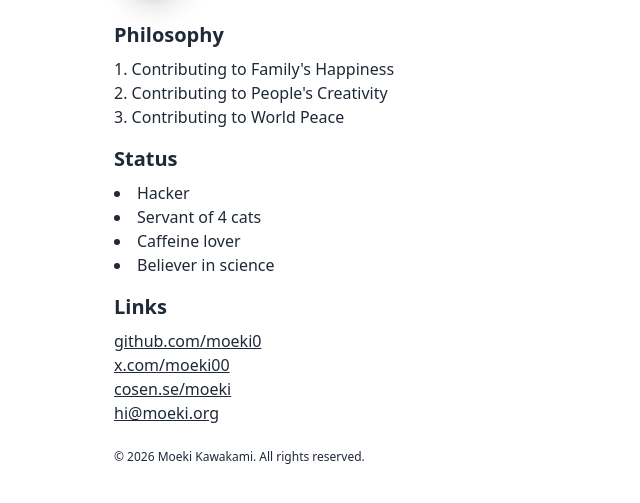
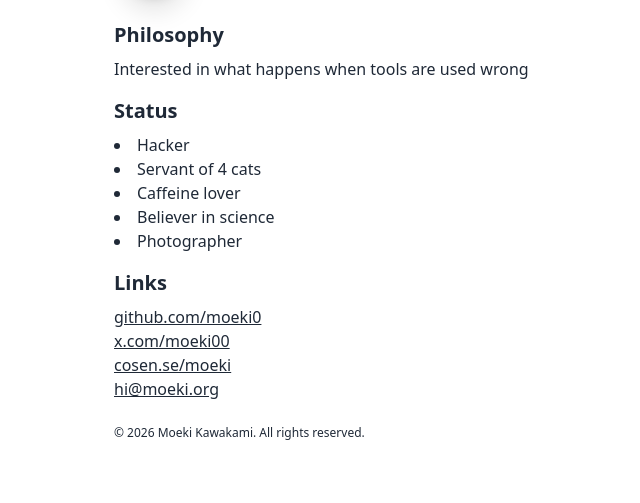
Before and after one commit to moeki0/website, an Astro site: page / in a window 1280 px wide. Shown: the part 163-666 px from the top of the page, without its empty margins (308-948 px from the left). Built offline with nearby package versions, Linux system fonts and the light colour scheme; Astro itself is replaced by a stand-in of ours.

Commit message:
Update philosophy and add Photographer to status
Co-Authored-By: Claude Opus 4.6 (1M context) <noreply@anthropic.com>

```diff
--- a/src/pages/index.astro
+++ b/src/pages/index.astro
@@ -12,11 +12,7 @@ import BaseLayout from '../layouts/BaseLayout.astro';
     </section>
     <section class="py-2">
       <h2 class="mb-2 text-xl font-bold">Philosophy</h2>
-      <ol class="list-decimal list-inside">
-        <li>Contributing to Family's Happiness</li>
-        <li>Contributing to People's Creativity</li>
-        <li>Contributing to World Peace</li>
-      </ol>
+      <p>Interested in what happens when tools are used wrong</p>
     </section>
     <section class="py-2">
       <h2 class="mb-2 text-xl font-bold">Status</h2>
@@ -25,6 +21,7 @@ import BaseLayout from '../layouts/BaseLayout.astro';
         <li>Servant of 4 cats</li>
         <li>Caffeine lover</li>
         <li>Believer in science</li>
+        <li>Photographer</li>
       </ul>
     </section>
     <section class="py-2">
```
